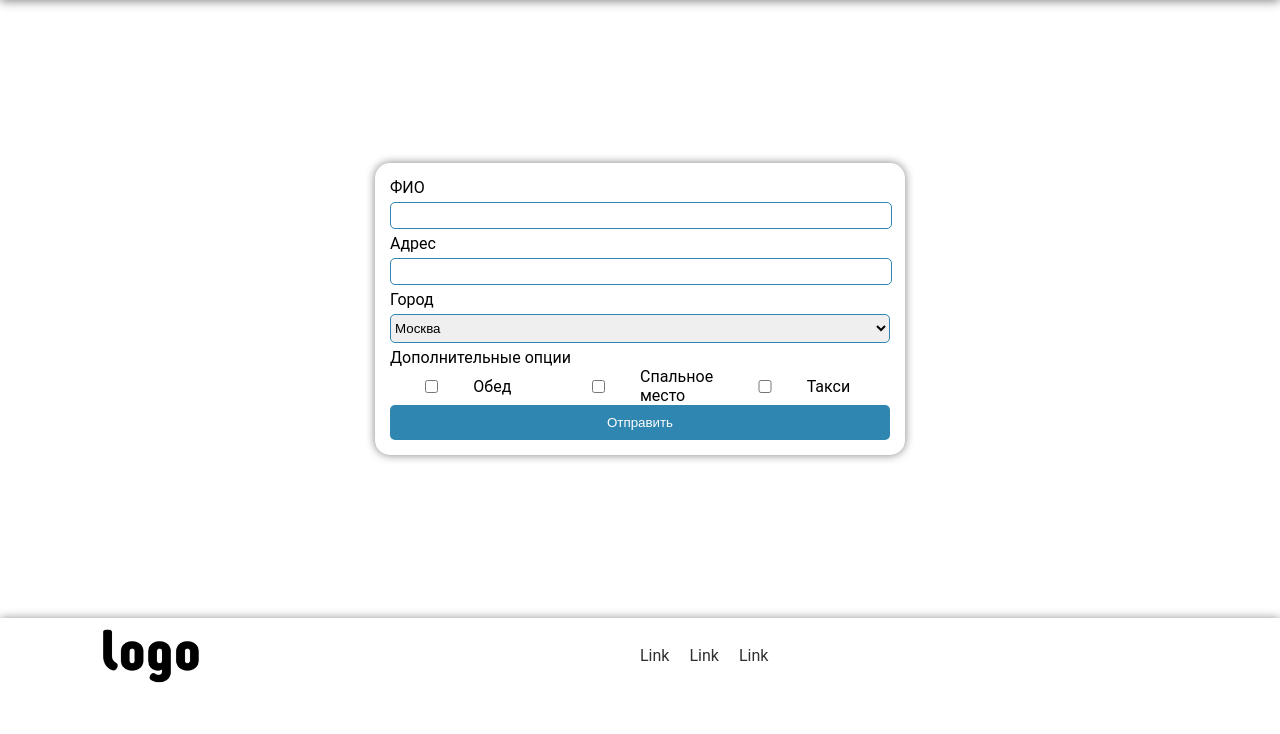
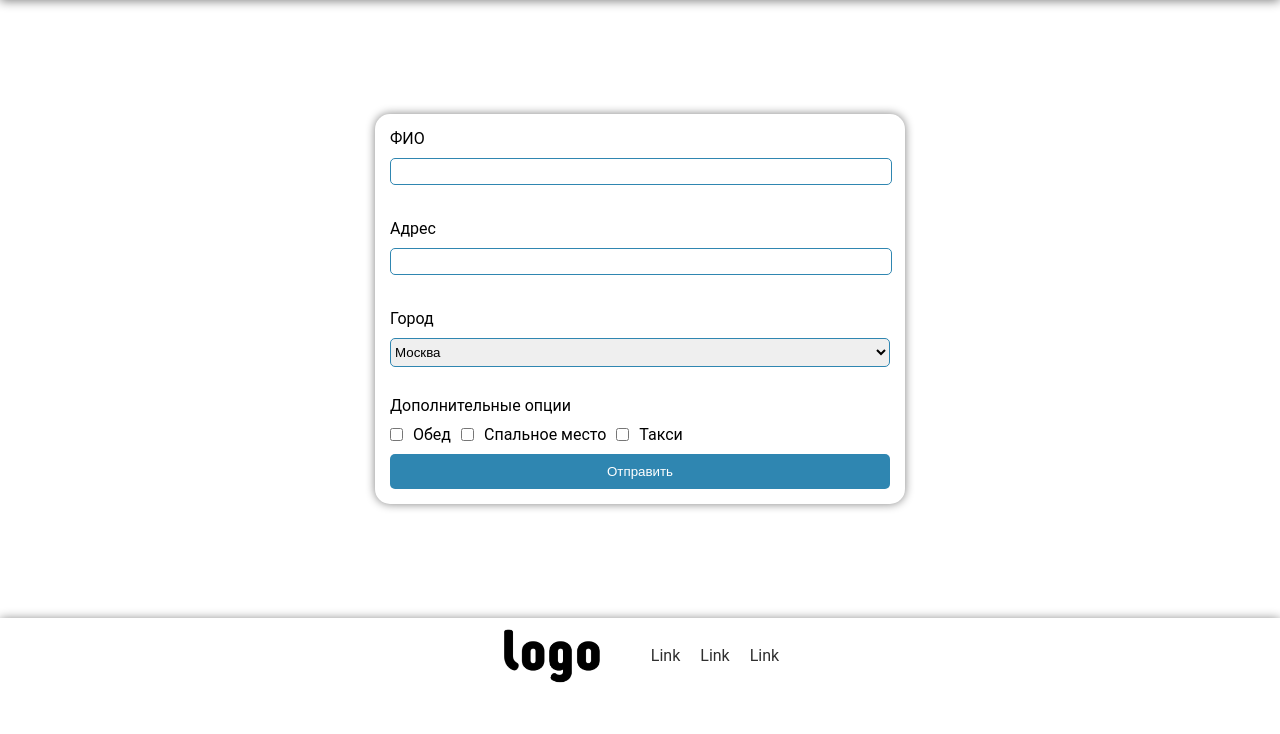
Before and after one commit to Hajogin/Learning-Web, a PHP site: page / in a window 1280 px wide. Shown: the part 66-800 px from the top of the page. Run offline with PHP 8.4, Linux system fonts and the light colour scheme.

Commit message:
поправил итоговую работу по 3-у разделу

```diff
--- a/HTML/Test work/2/css/main.css
+++ b/HTML/Test work/2/css/main.css
@@ -44,14 +44,28 @@ nav {
     border-radius: 15px;
     box-shadow: 0 0 10px gray;
     max-width: 500px;
+    width: 100%;
     padding: 15px;
 }
-.form * {
+.form-item {
+    display: flex;
+    flex-direction: column;
+    gap: 5px;
+}
+.form-item label {
+    width: 100%;
+    display: flex;
+    flex-direction: column;
+    gap: 5px;
+}
+.form button {
+    width: 100%;
+    margin-top: 10px;
+}
+.form input[type="text"], .form select {
     width: 100%;
 }
-.form label {
-    padding: 20px 0;
-}
+
 .form-item input {
     border: 1px solid #2f86b1;
     border-radius: 5px;
@@ -65,13 +79,16 @@ select {
     margin: 5px 0;
 }
 .chechbox-form {
-    display: inline-flex;
+    display: flex;
     align-items: center;
+    gap: 10px;
+    margin-top: 10px;
 }
 
-.chechbox-form span {
+.chechbox-form label {
     display: flex;
-    align-items: center;
+    gap: 10px;
+    width: initial;
 }
 
 button {
@@ -98,15 +115,13 @@ footer {
 .footer-logo-link {
     display: flex;
     align-items: center;
-    flex: 2;
+    gap: 50px;
 
 }
 .footer-logo-img {
     display: flex;
-    flex: 1;
-    }
+}
 .footer-link {
     display: flex;
     gap: 20px;
-    flex: 1;
 }
--- a/HTML/Test work/2/index.html
+++ b/HTML/Test work/2/index.html
@@ -47,10 +47,18 @@
             </div>
             <span>Дополнительные опции</span>
             <div class="chechbox-form">
-                <input type="checkbox"><span>Обед</span>
-                <input type="checkbox" ><span>Спальное место</span>
-                <input type="checkbox" ><span>Такси</span>
-
+                <label>
+                    <input type="checkbox">
+                    Обед
+                </label>
+                <label>
+                    <input type="checkbox">
+                    Спальное место
+                </label>
+                <label>
+                    <input type="checkbox">
+                    Такси
+                </label>
             </div>
                 <button>Отправить</button>
         </form>
```
